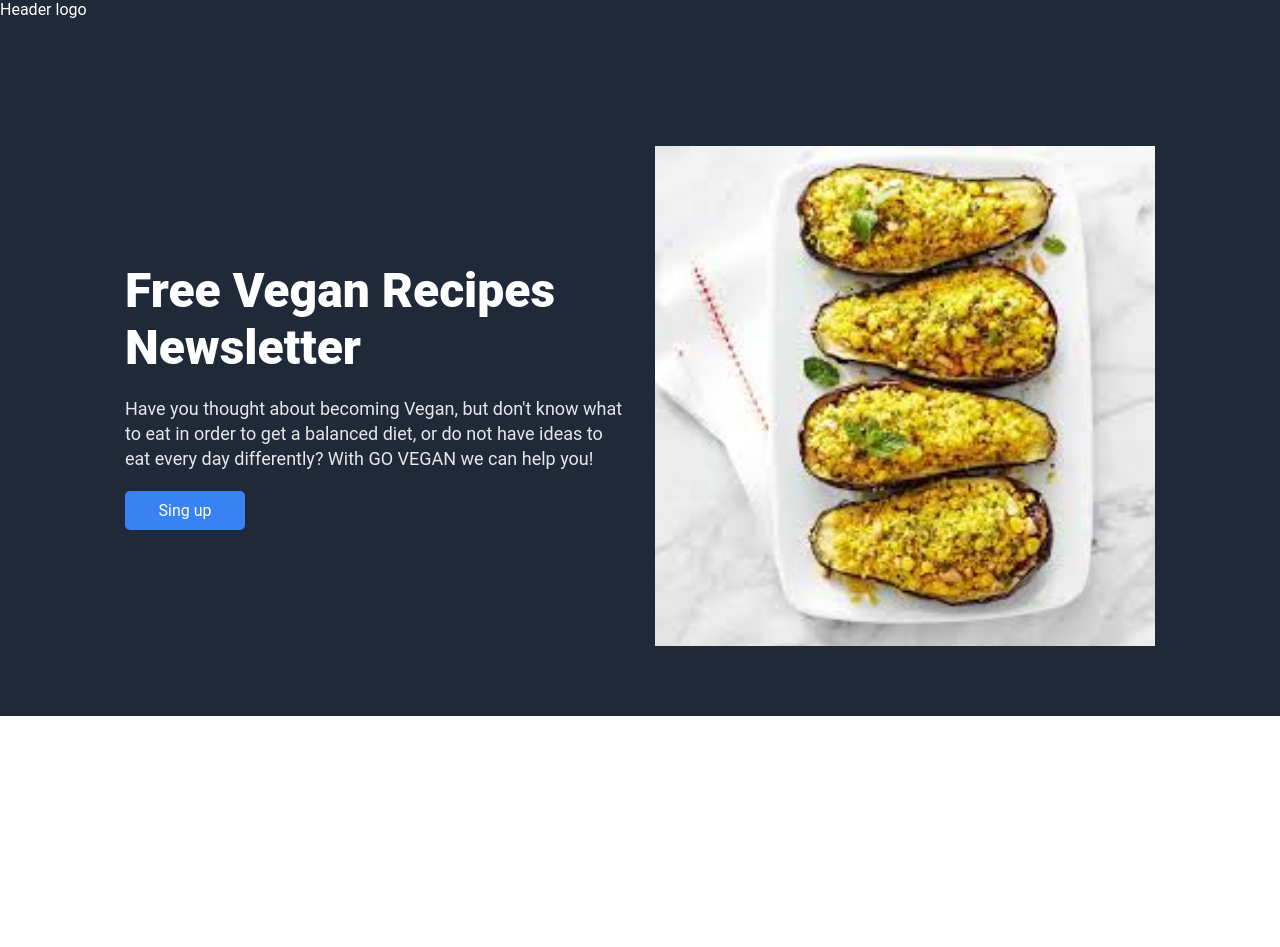
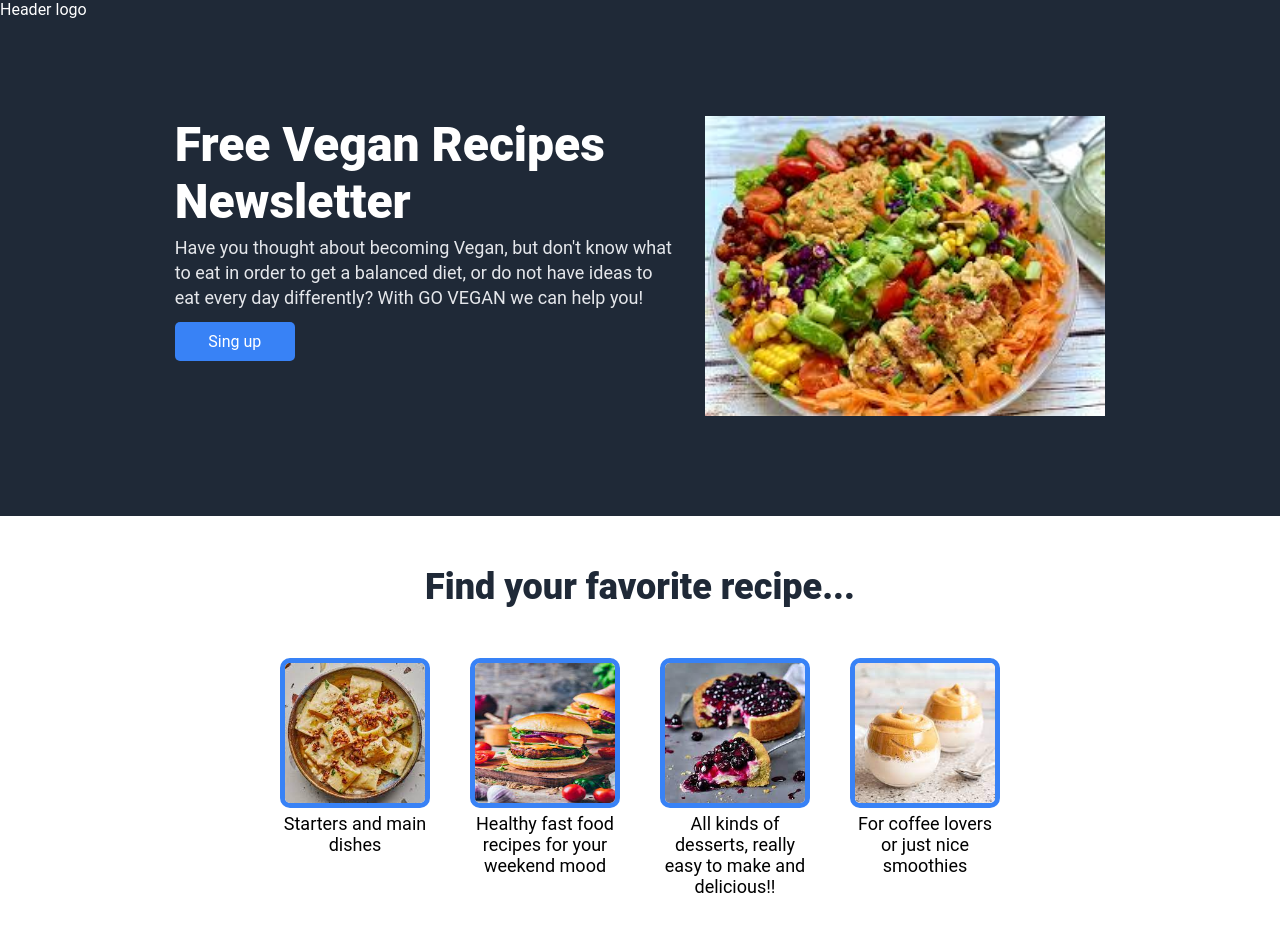
Before and after one commit to rivasbolinga/vegan-recipes-newsletter, a plain HTML site: page index.html in a window 1280 px wide. Before the commit the page ends 800 px from the top, so only its background shows below. Drawn offline with Linux system fonts and the light colour scheme.

Commit message:
Add recipes-section

```diff
--- a/index.html
+++ b/index.html
@@ -23,7 +23,29 @@
         <p class="intro-text">Have you thought about becoming Vegan, but don't know what to eat in order to get a balanced diet, or do not have ideas to eat every day differently? With GO VEGAN we can help you!</p>
         <button class="intro-btn">Sing up</button>
       </div>
-      <img class=intro-img src="./images/images (2).jpeg">
+      <img class=intro-img src="./images/images.jpeg">
+    </section>
+    <section class="recipes-section">
+      <h2 class="recipes-title">Find your favorite recipe...</h2>
+      <div class="recipes-demo">
+      <div class="recipe-box">
+        <img class="recipe-img" src="./images/download (1).jpeg">
+        <p class="recipe-details">Starters and main dishes</p>
+      </div>
+      <div class="recipe-box">
+        <img class="recipe-img" src="./images/download (4).jpeg"  >
+        <p class="recipe-details">Healthy fast food recipes for your weekend mood</p>
+      </div>
+      <div class="recipe-box">
+        <img class="recipe-img" src="./images/download (2).jpeg">
+        <p class="recipe-details">All kinds of desserts, really easy to make and delicious!!</p>
+      </div>
+      <div class="recipe-box">
+        <img class="recipe-img" src="./images/download (3).jpeg">
+        <p class="recipe-details">For coffee lovers or just nice smoothies</p>
+      </div>
+
+
     </section>
   </body>
 </html>
--- a/style.css
+++ b/style.css
@@ -15,26 +15,27 @@ h3 {
   background-color: #1F2937;
   color: white;
 }
+
 .intro-section {
   background-color: #1F2937;
   color: white;
   display: flex;
   flex-direction: row;
   justify-content: center;
-  align-items: center;
-  padding: 70px;
+  align-items: start;
+  padding: 40px 50px 100px 50px;
   gap: 30px;
 }
 
 .intro-details {
   display: flex;
   flex-direction: column;
-  gap: 20px;
+  gap: 5px;
   max-width: 500px;
 }
 
 .intro-img{
-  height: 500px;
+  height: 300px;
 }
 
 .intro-title {
@@ -56,4 +57,45 @@ h3 {
   padding: 10px 25px 10px 25px;
   border-radius: 5px;
   font-size: 16px;
+  margin-top: 7px;
 }
+
+.recipes-section {
+  padding: 50px 100px 50px 100px;
+  display: flex;
+  flex-direction: column;
+  justify-content: center;
+  align-items: center;
+}
+
+.recipes-title {
+  font-size: 36px;
+  font-weight: 900;
+  color: #1F2937
+}
+
+.recipes-demo {
+  display: flex;
+  flex-direction: row;
+  gap: 40px;
+  margin-top: 50px;
+}
+
+.recipe-box {
+  display: flex;
+  flex-direction: column;
+  gap: 5px;
+  max-width: 150px;
+}
+
+.recipe-img {
+  width: 150px;
+  height: 150px;
+  border: 5px solid #3882F6;
+  border-radius: 10px;
+}
+
+.recipe-details {
+  text-align: center;
+  font-size: 18px;
+}
```
